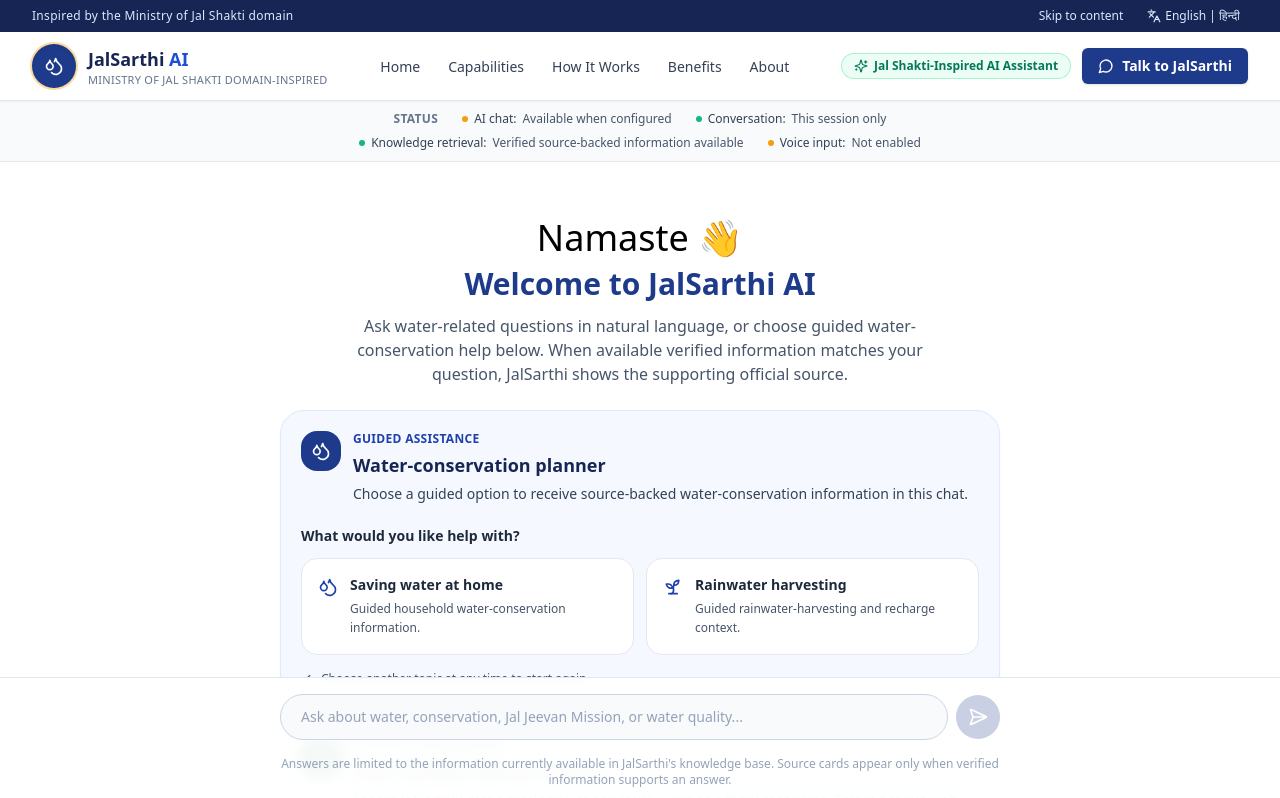
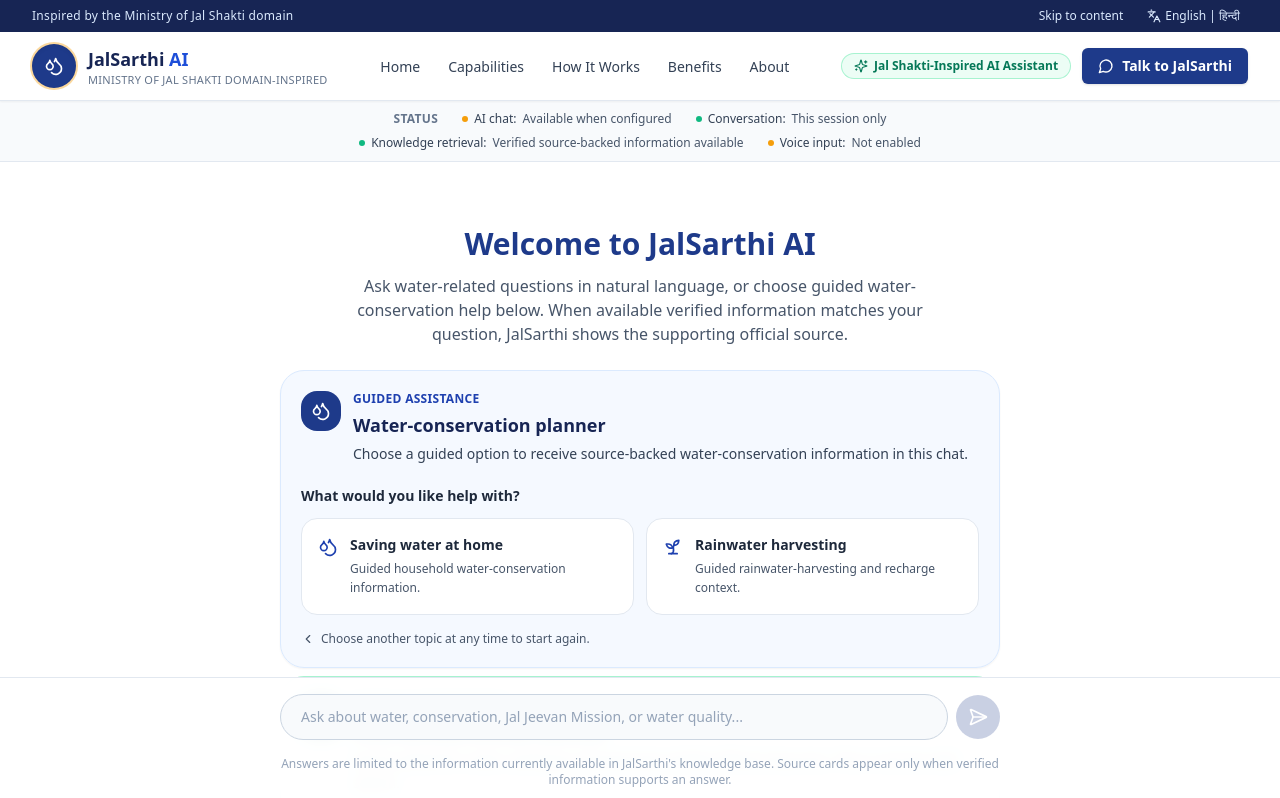
Before and after one commit to Laraib-oi/JalSarthi-AI, a Next.js app in the folder frontend/: page /assistant in a window 1280 px wide. Shown: the top 798 px of the page. Built offline with nearby package versions, Linux system fonts and the light colour scheme.

Commit message:
Remove Namaste greeting and WebP upload support

```diff
--- a/frontend/src/components/assistant/WaterAccumulatingPotholeReport.tsx
+++ b/frontend/src/components/assistant/WaterAccumulatingPotholeReport.tsx
@@ -19,7 +19,7 @@ import { useLanguage } from "@/components/providers/LanguageProvider";
 import type { WaterloggedPotholeAnalysis } from "@/types/pothole-analysis";
 
 const WORKFLOW_ICONS = [Camera, Sparkles, MapPin, ClipboardCheck, CheckCircle2];
-const SUPPORTED_IMAGE_TYPES = new Set(["image/jpeg", "image/png", "image/webp"]);
+const SUPPORTED_IMAGE_TYPES = new Set(["image/jpeg", "image/png"]);
 const MAX_IMAGE_SIZE_BYTES = 8 * 1024 * 1024;
 const PotholeLocationMap = dynamic<PotholeLocationMapProps>(
   () => import("@/components/assistant/PotholeLocationMap"),
@@ -586,7 +586,7 @@ export default function WaterAccumulatingPotholeReport() {
                 ref={fileInputRef}
                 id="pothole-image"
                 type="file"
-                accept="image/jpeg,image/png,image/webp"
+                accept="image/jpeg,image/png"
                 onChange={selectImage}
                 disabled={workflowState === "analyzing"}
                 aria-invalid={Boolean(validationError)}
--- a/frontend/src/components/assistant/WelcomeSection.tsx
+++ b/frontend/src/components/assistant/WelcomeSection.tsx
@@ -12,14 +12,6 @@ export default function WelcomeSection() {
       aria-labelledby="assistant-welcome-heading"
       className="mx-auto w-full max-w-3xl px-4 pb-6 pt-10 text-center sm:px-6 sm:pt-14"
     >
-      <motion.p
-        initial={{ opacity: 0, y: 8 }}
-        animate={{ opacity: 1, y: 0 }}
-        transition={{ duration: 0.4 }}
-        className="text-3xl sm:text-4xl"
-      >
-        Namaste <span aria-hidden="true">👋</span>
-      </motion.p>
 
       <motion.h2
         id="assistant-welcome-heading"
--- a/frontend/src/constants/translations.ts
+++ b/frontend/src/constants/translations.ts
@@ -662,7 +662,7 @@ export const TRANSLATIONS: Record<Language, Translation> = {
           title: "Select or capture an image",
           description:
             "Use a clear image where both the pothole and standing water are visible.",
-          inputLabel: "Choose a JPEG, PNG, or WebP image",
+          inputLabel: "Choose a JPEG or PNG image",
           inputHelp:
             "Maximum file size: 8 MB. This client-side check is only for your convenience; the image will be validated again before analysis.",
           ready: "Ready for analysis",
@@ -672,7 +672,7 @@ export const TRANSLATIONS: Record<Language, Translation> = {
           size: "File size",
           replace: "Replace image",
           remove: "Remove image",
-          errorUnsupported: "Choose a JPEG, PNG, or WebP image.",
+          errorUnsupported: "Choose a JPEG or PNG image.",
           errorTooLarge: "Choose an image no larger than 8 MB.",
           privacyNotice:
             "Until you select Analyze image, the selected image remains in this browser session. JalSarthi does not store it.",
@@ -1188,7 +1188,7 @@ export const TRANSLATIONS: Record<Language, Translation> = {
           title: "चित्र चुनें या कैप्चर करें",
           description:
             "ऐसा स्पष्ट चित्र उपयोग करें जिसमें गड्ढा और खड़ा पानी, दोनों दिखाई दें।",
-          inputLabel: "JPEG, PNG या WebP चित्र चुनें",
+          inputLabel: "JPEG या PNG चित्र चुनें",
           inputHelp:
             "अधिकतम फ़ाइल आकार: 8 MB। यह क्लाइंट-साइड जाँच केवल आपकी सुविधा के लिए है; विश्लेषण से पहले चित्र फिर से सत्यापित किया जाएगा।",
           ready: "विश्लेषण के लिए तैयार",
@@ -1198,7 +1198,7 @@ export const TRANSLATIONS: Record<Language, Translation> = {
           size: "फ़ाइल आकार",
           replace: "चित्र बदलें",
           remove: "चित्र हटाएँ",
-          errorUnsupported: "JPEG, PNG या WebP चित्र चुनें।",
+          errorUnsupported: "JPEG या PNG चित्र चुनें।",
           errorTooLarge: "8 MB से बड़ी नहीं होने वाली चित्र फ़ाइल चुनें।",
           privacyNotice:
             "‘चित्र का विश्लेषण करें’ चुनने तक चुना गया चित्र इसी ब्राउज़र सत्र में रहता है। जलसारथी इसे संग्रहीत नहीं करता।",
--- a/frontend/src/lib/visual-issues/image-validation.ts
+++ b/frontend/src/lib/visual-issues/image-validation.ts
@@ -25,9 +25,6 @@ function hasBytes(bytes: Uint8Array, offset: number, values: number[]): boolean
 function getMimeType(bytes: Uint8Array): SupportedMimeType | undefined {
   if (hasBytes(bytes, 0, [0xff, 0xd8, 0xff])) return "image/jpeg";
   if (hasBytes(bytes, 0, [0x89, 0x50, 0x4e, 0x47, 0x0d, 0x0a, 0x1a, 0x0a])) return "image/png";
-  if (hasBytes(bytes, 0, [0x52, 0x49, 0x46, 0x46]) && hasBytes(bytes, 8, [0x57, 0x45, 0x42, 0x50])) {
-    return "image/webp";
-  }
   return undefined;
 }
 
--- a/frontend/src/lib/visual-issues/types.ts
+++ b/frontend/src/lib/visual-issues/types.ts
@@ -4,7 +4,7 @@ import type { Language } from "@/constants/translations";
 import type { WaterloggedPotholeAnalysis } from "@/types/pothole-analysis";
 
 export type ValidatedVisualImage = {
-  mimeType: "image/jpeg" | "image/png" | "image/webp";
+  mimeType: "image/jpeg" | "image/png";
   bytes: Uint8Array;
   width: number;
   height: number;
```
Also changed, not shown: 2 other files (tests, documents, lock files or other folders).
